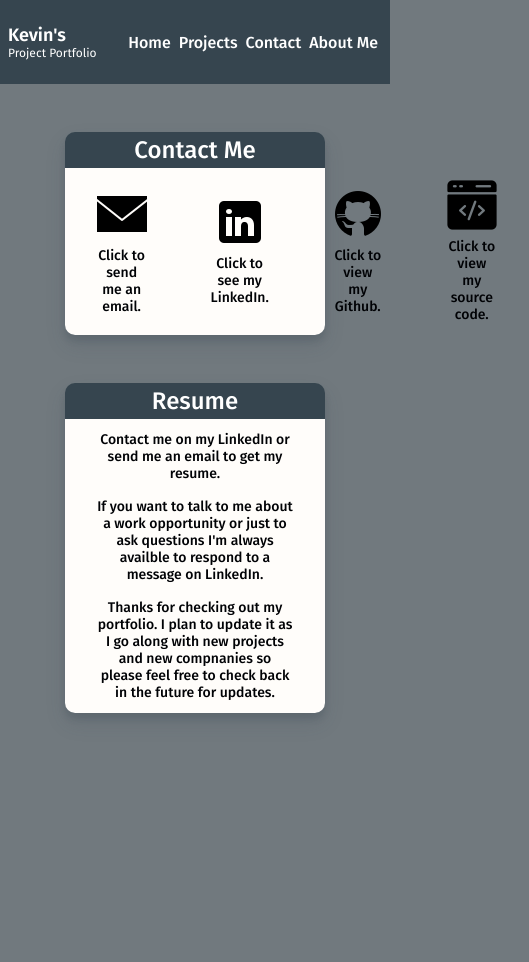
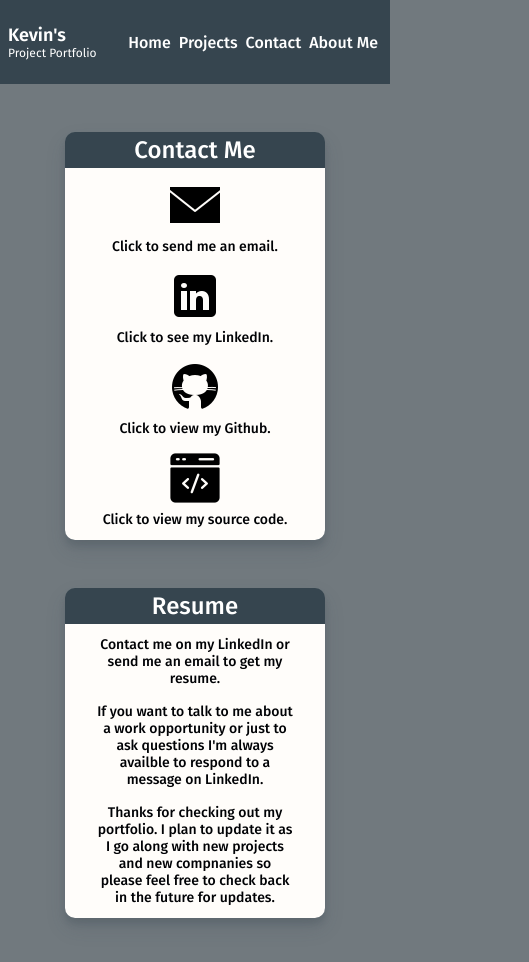
Before and after one commit to nivek724/nivek724.github.io, a React (Create React App) app in the folder portfolio/: page /#/Contact in a window 390 px wide. Shown: the top 962 px of the page, 529 px wide, since content can reach past the window. Before the commit the page ends 844 px from the top, so only its background shows below. Built offline with nearby package versions, Linux system fonts and the light colour scheme.

Commit message:
fix contact mobile

```diff
--- a/portfolio/src/pages/Contact.tsx
+++ b/portfolio/src/pages/Contact.tsx
@@ -17,6 +17,7 @@ const ContentContainer = styled.div`
   flex-direction: row;
   align-items: center;
   justify-content: space-evenly;
+  flex-wrap: wrap;
   width: 100%;
 `;
 
@@ -32,7 +33,9 @@ const Link = styled.a`
   align-items: center;
   justify-content: center;
   text-decoration: none;
+  width: 185px;
   gap: 0.5rem;
+  margin: 0.5rem;
   color: #000205;
   &:hover {
     color: #36454f;
@@ -44,30 +47,22 @@ const Contact: React.FC = () => {
     <Container>
       <Card title={<div>Contact Me</div>}>
         <ContentContainer>
-          <PageLink>
           <Link href='mailto:kevin.nivek.choe@gmail.com'>
             <img src='./email.png' alt='email' />
             <Text>Click to send me an email.</Text>
           </Link>
-          </PageLink>
-          <PageLink>
           <Link href='https://www.linkedin.com/in/kevinchongwonchoe/' rel='noreferrer' target='_blank'>
             <img src='./linkedin.png' alt='LinkedIn Logo' />
             <Text>Click to see my LinkedIn.</Text>
           </Link>
-          </PageLink>
-          <PageLink>
           <Link href='https://github.com/nivek724' rel='noreferrer' target='_blank'>
             <img src='./github.png' alt='Github Logo' />
             <Text>Click to view my Github.</Text>
           </Link>
-          </PageLink>
-          <PageLink>
           <Link href='https://github.com/nivek724/nivek724.github.io' rel='noreferrer' target='_blank'>
             <img src='./code.png' alt='Coding Logo' />
             <Text>Click to view my source code.</Text>
           </Link>
-          </PageLink>
         </ContentContainer>
       </Card>
       <Card title={<div>Resume</div>}>
```
Lines whose indentation alone changed are shown as unchanged.
